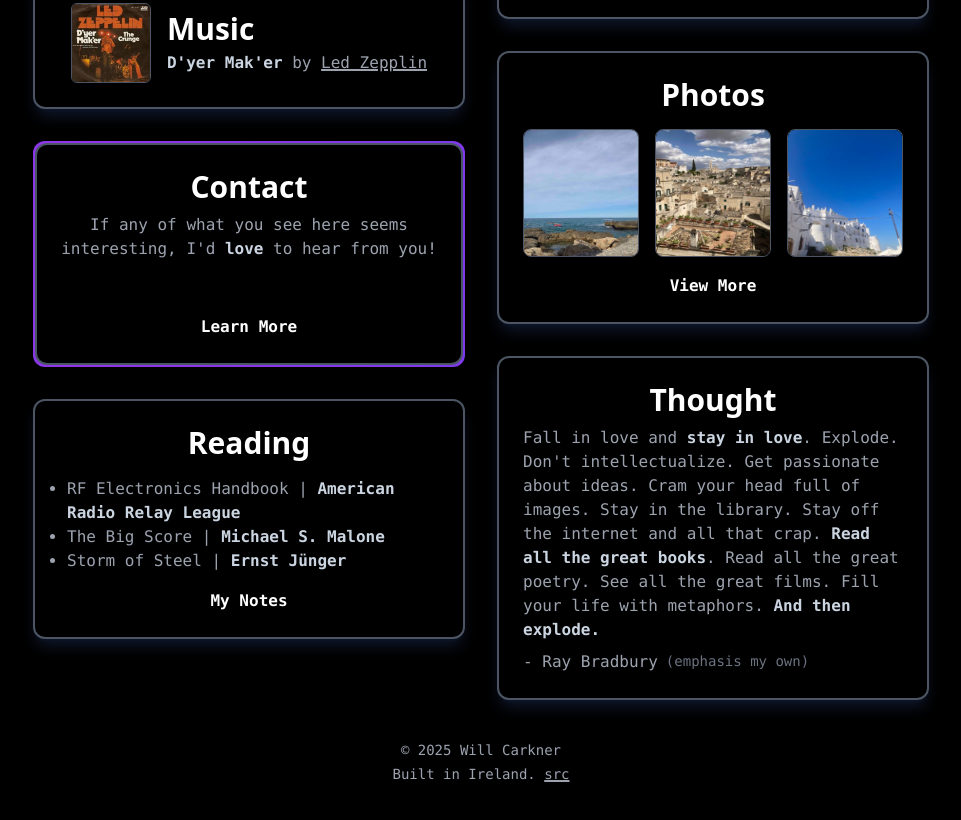
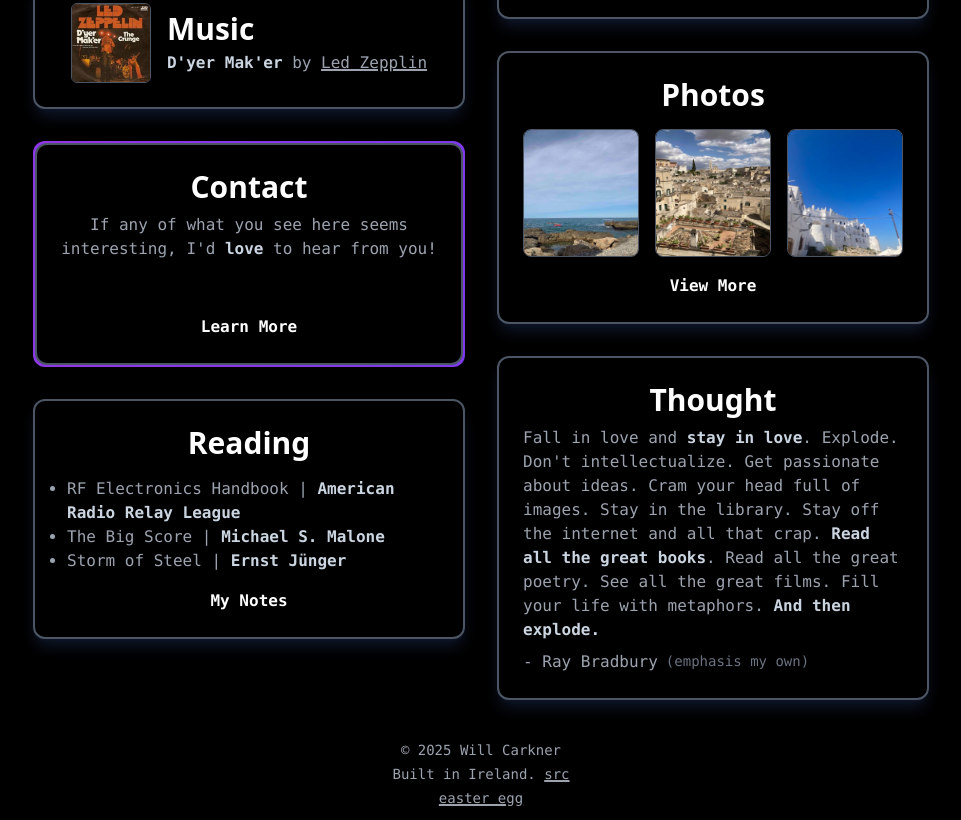
Before and after one commit to will-carkner/will-carkner-com, an Astro site: page / in a window 1280 px wide. Shown: the part 756-1576 px from the top of the page, without its empty margins (159-1120 px from the left). Before the commit the page ends 1552 px from the top, so only its background shows below. Built offline with nearby package versions, Linux system fonts and the light colour scheme; Astro itself is replaced by a stand-in of ours; some icons are missing.

Commit message:
easter egg

```diff
--- a/src/layouts/Layout.astro
+++ b/src/layouts/Layout.astro
@@ -33,6 +33,9 @@ import TopBanner from '../components/TopBanner.astro'
           Built in Ireland. <a
             href="https://github.com/will-carkner/will-carkner-com">src</a
           >
+        </p>
+        <p class="text-gray-400 font-mono text-sm my-1">
+          <a href="https://china.willcarkner.com">easter egg</a>
         </p>
       </div>
     </>
```
